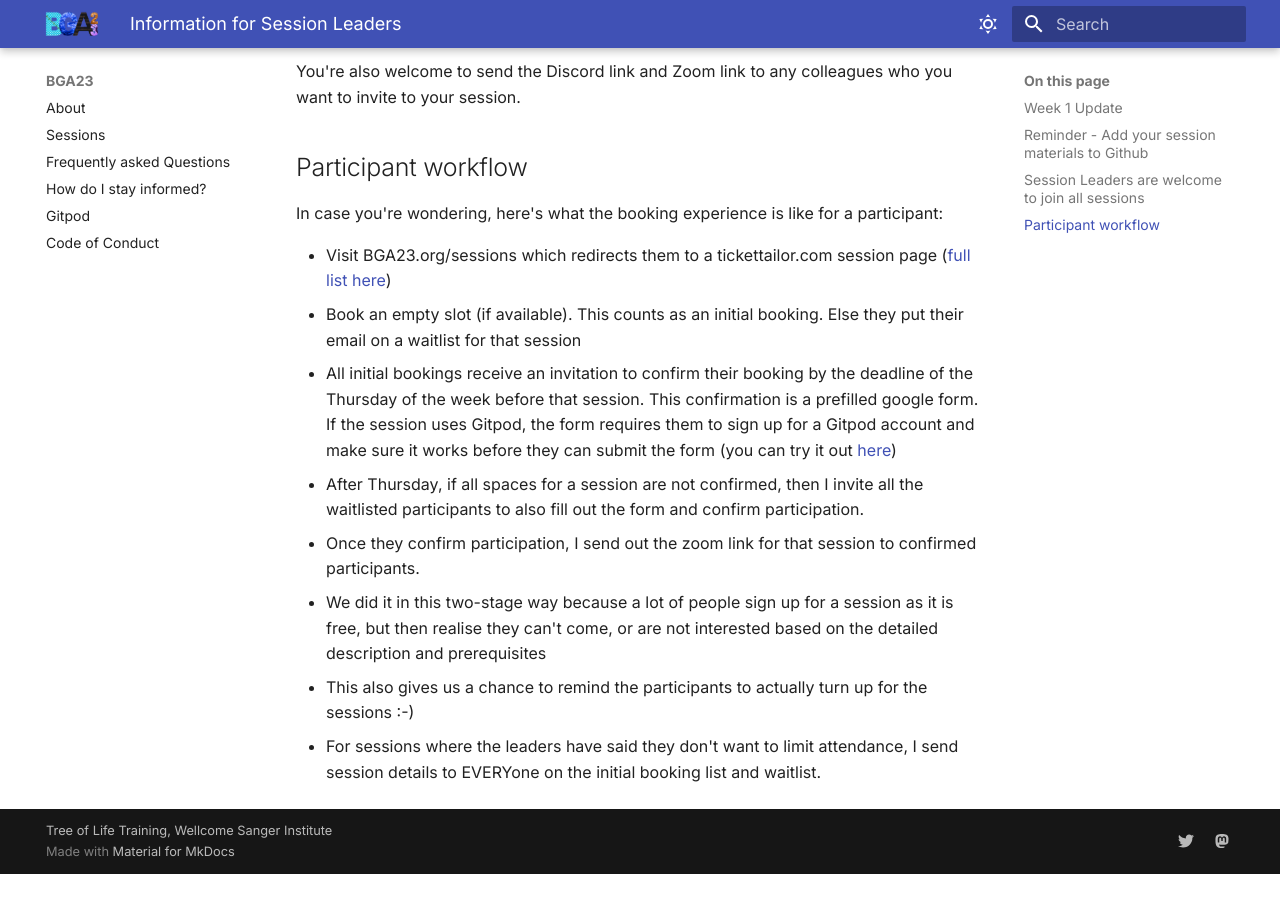
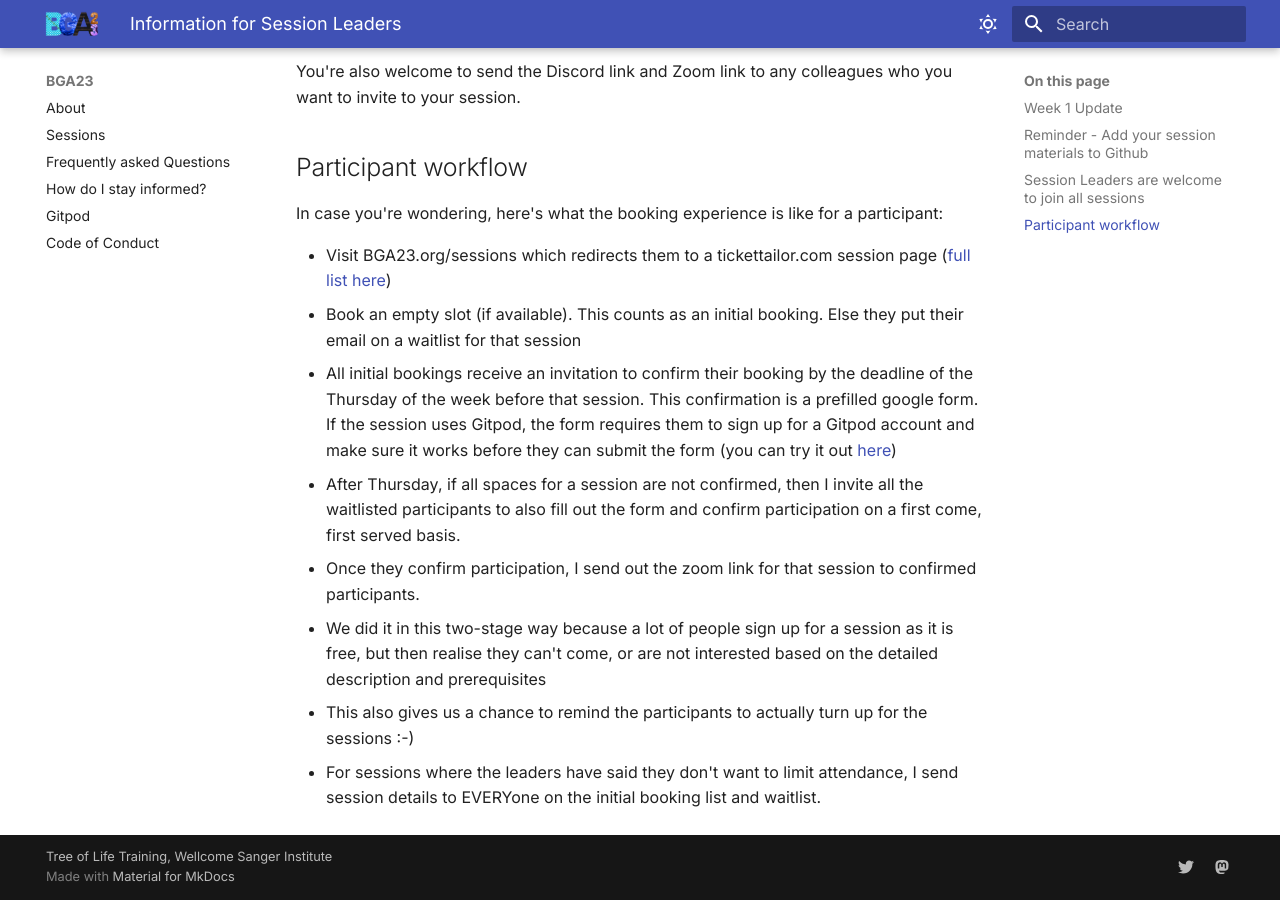
Before and after one commit to tol-training/tol-training.github.io, an MkDocs documentation site: the page built from docs/session-leaders.md, in a window 1280 px wide and 900 px high, scrolled down 1340 px. Built offline with MkDocs 1.6.1 and Material for MkDocs 9.7.7, drawn with Linux system fonts in a browser that asks for light colours; before the commit the page ends 2214 px from its top, so only the background shows below that.

Commit message:
update page

```diff
--- a/docs/session-leaders.md
+++ b/docs/session-leaders.md
@@ -92,7 +92,7 @@ In case you're wondering, here's what the booking experience is like for a parti
 - Visit BGA23.org/sessions which redirects them to a tickettailor.com session page ([full list here](https://buytickets.at/bga23){ : target="_blank" })
 - Book an empty slot (if available). This counts as an initial booking. Else they put their email on a waitlist for that session
 - All initial bookings receive an invitation to confirm their booking by the deadline of the Thursday of the week before that session. This confirmation is a prefilled google form. If the session uses Gitpod, the form requires them to sign up for a Gitpod account and make sure it works before they can submit the form (you can try it out [here](https://docs.google.com/forms/d/e/1FAIpQLSeSoJ0mNImSBvg1mmtnaluQ_iRzCTnGJZV_GdZHxjIlFM9EPg/viewform?usp=pp_url&entry.873730893=Sujai+Kumar&entry.2000806590=sujaikumar@gmail.com&entry.115230335=Fri+15+Sep,+09:00+-+Genome+profiling+using+GenomeScope+-+https://BGA23.org/genomescope+-+GITPOD&entry.1835238055=Yes+I+want+to+attend+the+session){ : target="_blank" })
-- After Thursday, if all spaces for a session are not confirmed, then I invite all the waitlisted participants to also fill out the form and confirm participation.
+- After Thursday, if all spaces for a session are not confirmed, then I invite all the waitlisted participants to also fill out the form and confirm participation on a first come, first served basis.
 - Once they confirm participation, I send out the zoom link for that session to confirmed participants.
 - We did it in this two-stage way because a lot of people sign up for a session as it is free, but then realise they can't come, or are not interested based on the detailed description and prerequisites
 - This also gives us a chance to remind the participants to actually turn up for the sessions :-)
```
